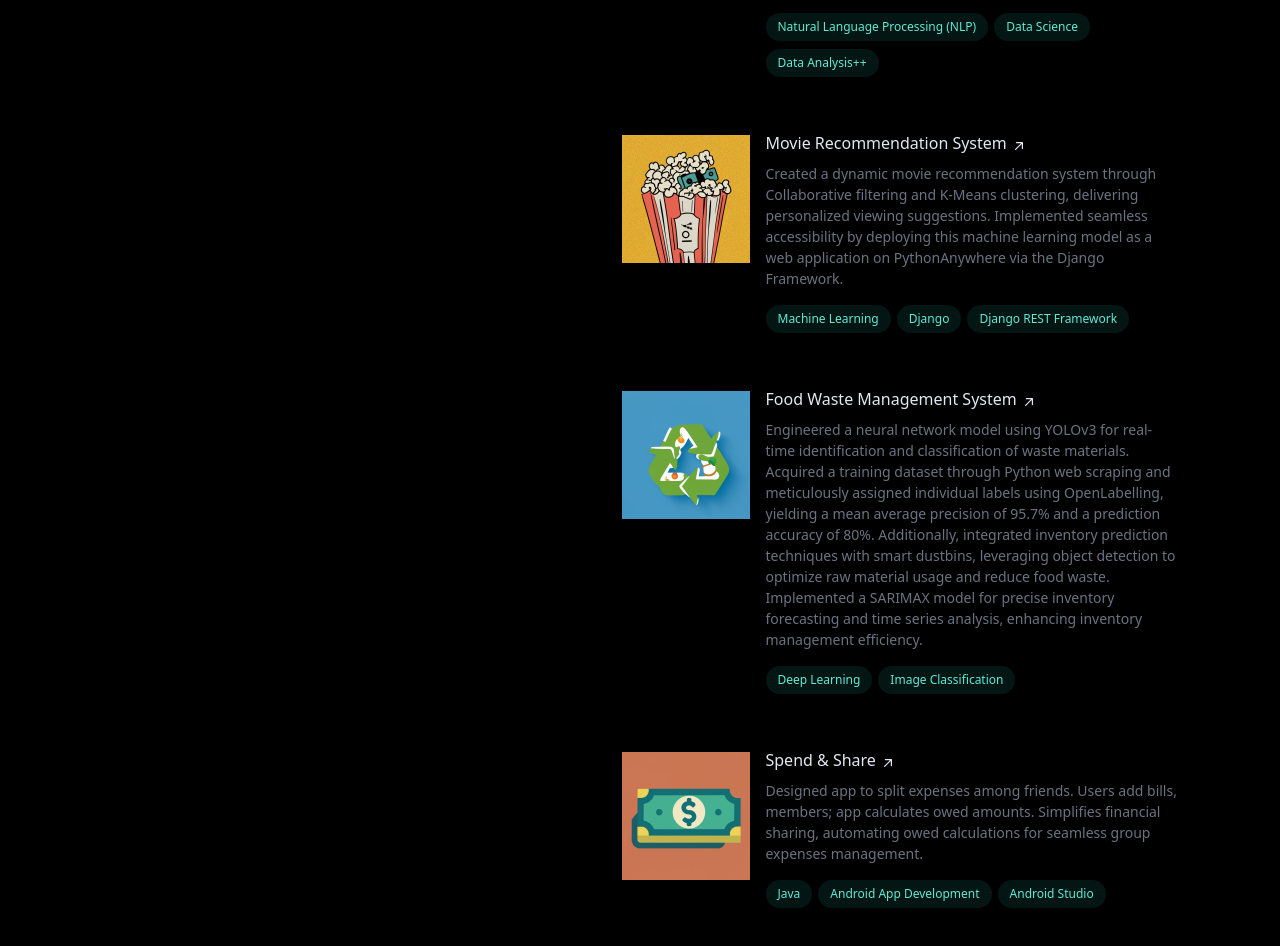
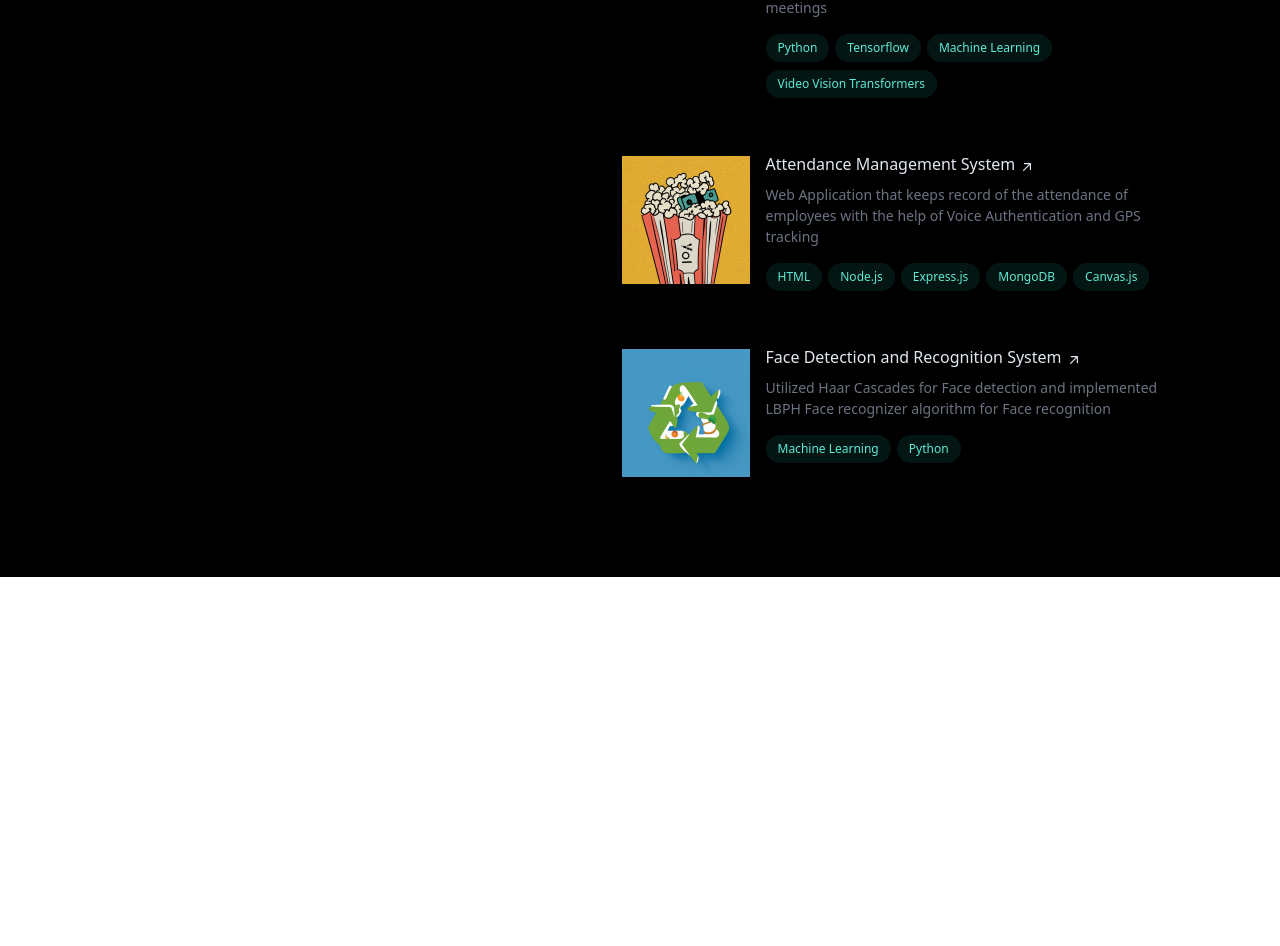
Before and after one commit to sayalikulk/portfolio, a React (Create React App) app: page / in a window 1280 px wide. Shown: the part 2869-3815 px from the top of the page. After the commit the page ends 3446 px from the top, so only its background shows below. Built offline with nearby package versions, Linux system fonts and the light colour scheme; the HTML template or start-up script is replaced by a standard one.

Commit message:
Made changes in content

```diff
--- a/src/components/fields/Projects.jsx
+++ b/src/components/fields/Projects.jsx
@@ -10,42 +10,42 @@ const Projects = () => {
   <div  id="projects" className='p-[50px] md:pt-[100px] md:pl-[100px]'>
   <h2 id="project-title" class="font-bold uppercase pb-[40px] text-[#01e2c7]">Projects</h2>
   <ProjectCard
-    project_title="Algo Trading Bot"
-    project_description="Developed an automated trading system that harnessed NLP to identify trending stocks and ROCE for filtering, employing trading algorithms for buy/sell decisions. Constructed a trade management system using the Django framework, integrating it with the Alpaca API for mock trades and comprehensive back-testing of trading strategies. This project, while yielding valuable insights, humorously admitted to experiencing losses, serving as a rich learning experience in the world of algo trading."
-    project_url="https://github.com/Bhavya-Ahir/Trading-Bot"
+    project_title="Real Time Deepfake Detection System"
+    project_description="Implemented various OpenCV-based Object Trackers for face detection and extraction from the video dataset and performed a comparative analysis to choose the best one for the model. Employed Video Vision Transformer, an attention-based transformer model that extracts Spatio-temporal features from the dataset to gain accuracy of 96.17%. Developed a web application which allows the uploading of a video that will be further authenticated within the application and, at the same time, features the authentication of live meetings"
+    project_url="https://ieeexplore.ieee.org/document/10037344"
 
-    tech_used={["Natural Language Processing (NLP)", "Data Science", "Data Analysis++"]}
+    tech_used={["Python", "Tensorflow", "Machine Learning", "Video Vision Transformers"]}
     project_image={AlgoB}
 />
 
 
 
 <ProjectCard
-    project_title="Movie Recommendation System"
-    project_description="Created a dynamic movie recommendation system through Collaborative filtering and K-Means clustering, delivering personalized viewing suggestions. Implemented seamless accessibility by deploying this machine learning model as a web application on PythonAnywhere via the Django Framework."
-    project_url="https://github.com/Bhavya-Ahir/Movie-Recommendation-System"
+    project_title="Attendance Management System"
+    project_description="Web Application that keeps record of the attendance of employees with the help of Voice Authentication and GPS
+    tracking"
+    project_url="https://github.com/sayalikulk/Attendance_management_system"
 
-    tech_used={["Machine Learning", "Django", "Django REST Framework"]}
+    tech_used={["HTML", "Node.js", "Express.js", "MongoDB", "Canvas.js"]}
     project_image={MovieR}
 
 />
 <ProjectCard
-    project_title="Food Waste Management System"
-    project_description="
-    Engineered a neural network model using YOLOv3 for real-time identification and classification of waste materials. Acquired a training dataset through Python web scraping and meticulously assigned individual labels using OpenLabelling, yielding a mean average precision of 95.7% and a prediction accuracy of 80%. Additionally, integrated inventory prediction techniques with smart dustbins, leveraging object detection to optimize raw material usage and reduce food waste. Implemented a SARIMAX model for precise inventory forecasting and time series analysis, enhancing inventory management efficiency."
-    project_url="https://github.com/Bhavya-Ahir/Public-Works"
-    tech_used={["Deep Learning", "Image Classification"]}
+    project_title="Face Detection and Recognition System"
+    project_description="Utilized Haar Cascades for Face detection and implemented LBPH Face recognizer algorithm for Face recognition"
+    project_url="https://github.com/sayalikulk/Facial-Recognition"
+    tech_used={["Machine Learning", "Python"]}
     project_image={FWMS}
 />
 
-<ProjectCard
+{/* <ProjectCard
     project_title="Spend & Share"
     project_description="Designed app to split expenses among friends. Users add bills, members; app calculates owed amounts. Simplifies financial sharing, automating owed calculations for seamless group expenses management."
     project_url="https://github.com/Bhavya-Ahir/SpendandShare"
     tech_used={["Java", "Android App Development", "Android Studio"]}
     project_image={SpendShare}
 
-/>
+/> */}
 
 
 
```
